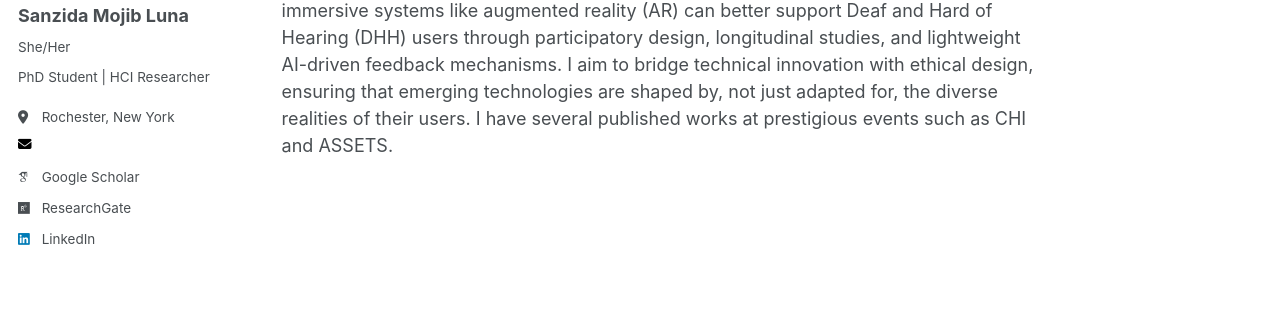
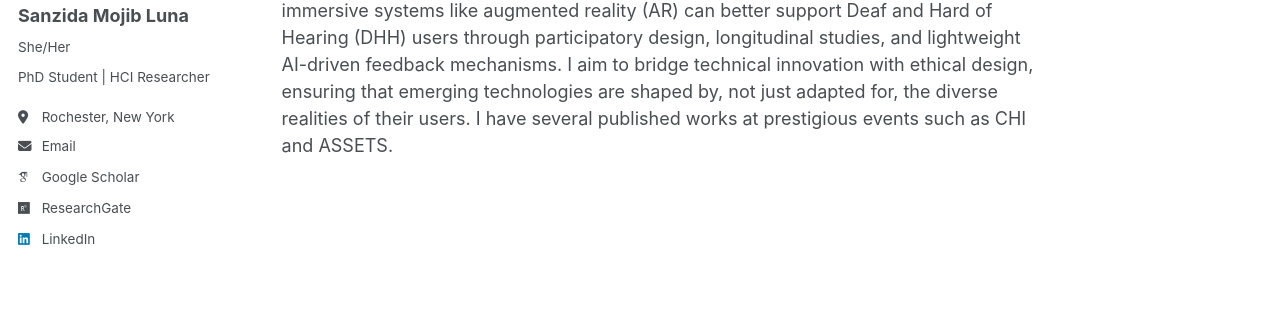
Before and after one commit to SanzidaMojibLuna/SanzidaMojibLuna.github.io, a Jekyll site: the page built from _pages/about.md, in a window 1280 px wide. Shown: the part 279-607 px from the top of the page. Built offline with Jekyll 4.4.1, drawn with Linux system fonts in a browser that asks for light colours; some web fonts are replaced.

Commit message:
Update author-profile.html

```diff
--- a/_includes/author-profile.html
+++ b/_includes/author-profile.html
@@ -34,9 +34,7 @@
         <li><a href="{{ author.uri }}"><i class="fas fa-fw fa-link icon-pad-right" aria-hidden="true"></i>{{ site.data.ui-text[site.locale].website_label | default: "Website" }}</a></li>
       {% endif %}
       {% if author.email %}
-        <li><i class="fa fa-envelope"></i> <a href="mailto:{{ author.email }}">{{ site.email }}</a></li>
-
-        <!--<li><a href="mailto:{{ author.email }}"><i class="fas fa-fw fa-envelope icon-pad-right" aria-hidden="true"></i>{{ site.data.ui-text[site.locale].email_label }}</a></li>-->
+        <li><a href="mailto:{{ author.email }}"><i class="fas fa-fw fa-envelope icon-pad-right" aria-hidden="true"></i>{{ site.data.ui-text[site.locale].email_label | default: "sl8472[at]rit[dot]edu" }}</a></li>
       {% endif %}
 
       <!-- Font Awesome and Academicons icons / Academic websites -->
```
